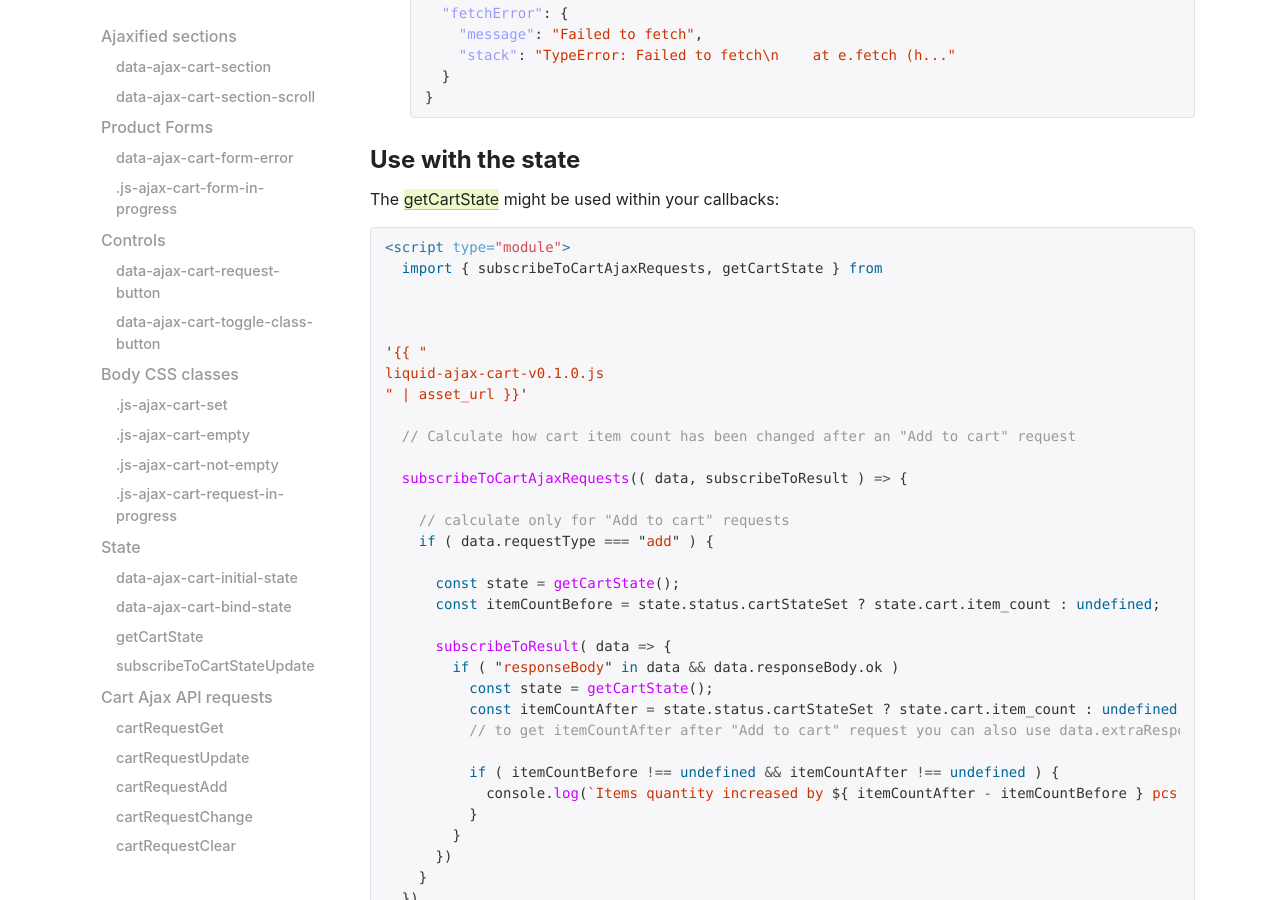
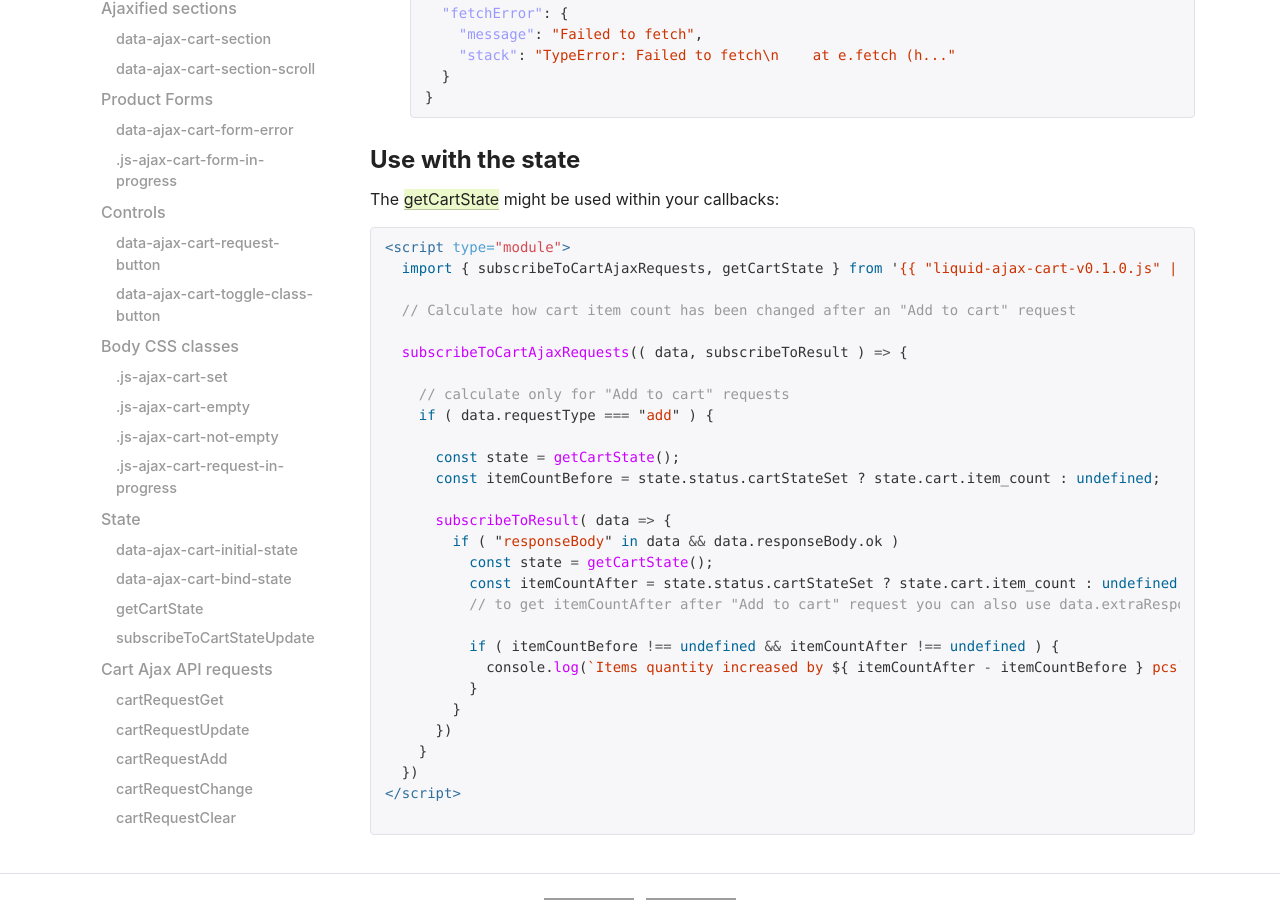
Before and after one commit to EvgeniyMukhamedjanov/liquid-ajax-cart, a Jekyll site: the page built from docs/reference/subscribeToCartAjaxRequests.md, in a window 1280 px wide and 900 px high, scrolled down 1550 px. Built offline with Jekyll 4.4.1, drawn with Linux system fonts in a browser that asks for light colours; nearby versions of some CDN libraries; our own code applies the rules of GitHub Pages for plain Markdown files; a script that is not in the unit is left out; some of the changed lines change nothing that is shown; grey boxes are pictures that could not be loaded.

Commit message:
Fix docs last-release-file-name white spaces

```diff
--- a/docs/_includes/code/last-release-file-name.html
+++ b/docs/_includes/code/last-release-file-name.html
@@ -1,12 +1,12 @@
-{% assign last_release_file = blank %}
-{% assign last_release_slice = '/releases/last/liquid-ajax-cart-v' %}
-{% for file in site.static_files %}
-    {% assign file_slice = file.path | slice: 0, last_release_slice.size %}
-    {% if last_release_slice == file_slice %}
-        {% assign last_release_file = file %}
-    {% endif %}
-{% endfor %}
+{%- assign last_release_file = blank -%}
+{%- assign last_release_slice = '/releases/last/liquid-ajax-cart-v' -%}
+{%- for file in site.static_files -%}
+    {%- assign file_slice = file.path | slice: 0, last_release_slice.size -%}
+    {%- if last_release_slice == file_slice -%}
+        {%- assign last_release_file = file -%}
+    {%- endif -%}
+{%- endfor -%}
 
-{% if include.asset_url %}{% raw %}'{{ "{% endraw %}{% endif %}
+{%- if include.asset_url -%}{% raw %}'{{ "{% endraw %}{%- endif -%}
 {{ last_release_file.name }}
-{% if include.asset_url %}{% raw %}" | asset_url }}'{% endraw %}{% endif %}
+{%- if include.asset_url -%}{% raw %}" | asset_url }}'{% endraw %}{%- endif -%}
```
